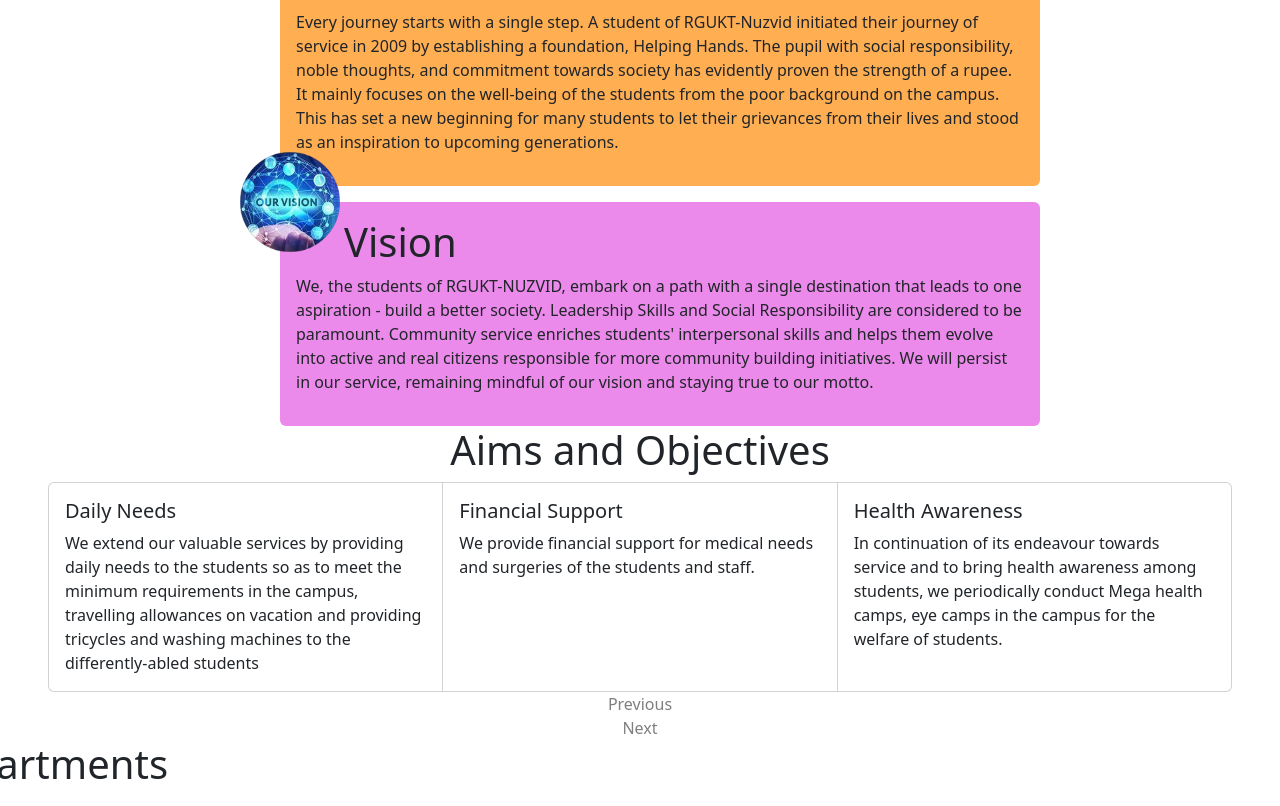
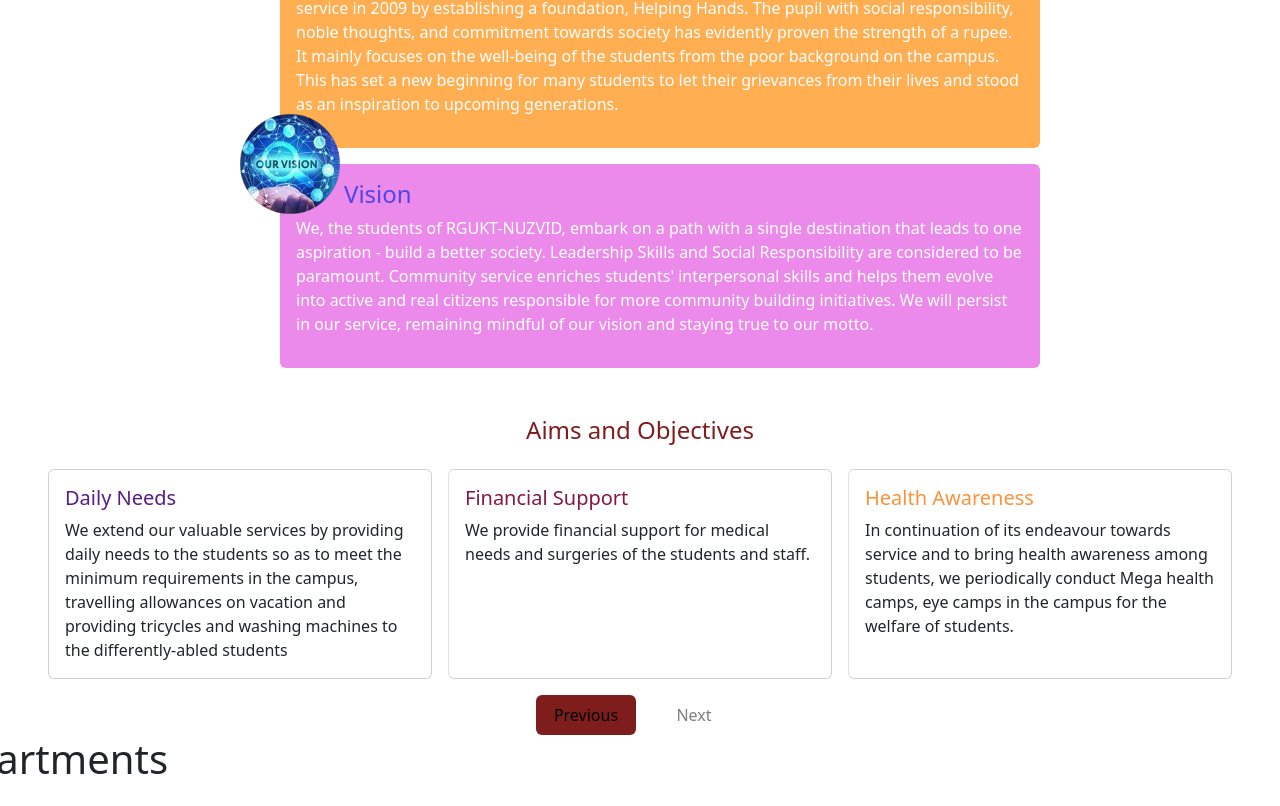
Before and after one commit to tej775/HH_website, a React (Create React App) app in the folder frontend/: page / in a window 1280 px wide. Shown: the part 401-1207 px from the top of the page. Built offline with nearby package versions, Linux system fonts and the light colour scheme.

Commit message:
about changed

```diff
--- a/frontend/src/App.css
+++ b/frontend/src/App.css
@@ -9,3 +9,11 @@
     padding: 5px;
     border-radius: 5px;
 }
+.heading_size{
+    font-size: 1.5rem;
+}
+.card-hover-grey:hover {
+  background-color: #6c757d !important; /* Bootstrap secondary grey */
+  color: white; /* optional, if you want text to contrast */
+  transition: background-color 0.3s ease; /* smooth effect */
+}
--- a/frontend/src/components/AboutUs.js
+++ b/frontend/src/components/AboutUs.js
@@ -7,12 +7,13 @@ export default function AboutUs() {
       style={{ paddingTop: "180px" }}
       className="d-flex flex-column justify-content-center align-items-center px-3 px-md-5"
     >
-      <h1 style={{ marginBottom: "96px" }}>
+      <h1 className="heading_size" style={{ marginBottom: "96px"
+      }} >
         A helping hand can be ray of sunshine in a cloudy world
       </h1>
       <div
         className="about_2"
-        style={{ marginTop: "15px", width: "100%", maxWidth: "800px" }}
+        style={{ marginTop: "15px", width: "100%", maxWidth: "800px",color:"white" }}
       >
         <div className="d-flex position-relative">
           <img
@@ -32,7 +33,7 @@ export default function AboutUs() {
             className="p-3 rounded"
             style={{ backgroundColor: "#ffae52", flex: 1, marginLeft: "40px" }}
           >
-            <h1 className="ps-md-5">Evolution</h1>
+            <h1 className="ps-md-5 heading_size" style={{color:"#9f1239"}}>Evolution</h1>
             <p>
               Every journey starts with a single step. A student of RGUKT-Nuzvid
               initiated their journey of service in 2009 by establishing a
@@ -64,7 +65,7 @@ export default function AboutUs() {
             className="p-3 rounded"
             style={{ backgroundColor: "#eb8aeb", flex: 1, marginLeft: "40px" }}
           >
-            <h1 className="ps-md-5">Vision</h1>
+            <h1 className="ps-md-5 heading_size" style={{color:"#4f46e5"}}>Vision</h1>
             <p>
               We, the students of RGUKT-NUZVID, embark on a path with a single
               destination that leads to one aspiration - build a better society.
@@ -78,20 +79,20 @@ export default function AboutUs() {
           </div>
         </div>
       </div>
-      <h1>Aims and Objectives</h1>
+      <h1 className="heading_size mt-md-5" style={{color:"#7f1d1d"}}>Aims and Objectives</h1>
       <div
         id="carouselExampleAutoplaying"
-        class="carousel slide"
+        class="carousel slide mt-md-3"
         data-bs-ride="carousel"
         data-bs-wrap="true"
         data-bs-interval="3000"
       >
         <div class="carousel-inner">
           <div class="carousel-item active">
-            <div class="card-group">
-              <div class="card">
+            <div class="card-group gap-md-3">
+              <div class="card card-hover-grey bg-white rounded">
                 <div class="card-body">
-                  <h5 class="card-title">Daily Needs</h5>
+                  <h5 class="card-title" style={{color:"#581c87"}}>Daily Needs</h5>
                   <p class="card-text">
                     We extend our valuable services by providing daily needs to
                     the students so as to meet the minimum requirements in the
@@ -101,18 +102,18 @@ export default function AboutUs() {
                   </p>
                 </div>
               </div>
-              <div class="card">
+              <div class="card border-start card-hover-grey bg-white rounded">
                 <div class="card-body">
-                  <h5 class="card-title">Financial Support</h5>
+                  <h5 class="card-title" style={{color:"#831843"}}>Financial Support</h5>
                   <p class="card-text">
                     We provide financial support for medical needs and surgeries
                     of the students and staff.
                   </p>
                 </div>
               </div>
-              <div class="card">
+              <div class="card border-start card-hover-grey bg-white rounded">
                 <div class="card-body">
-                  <h5 class="card-title">Health Awareness</h5>
+                  <h5 class="card-title" style={{color:"#fb923c"}}>Health Awareness</h5>
                   <p class="card-text">
                     In continuation of its endeavour towards service and to
                     bring health awareness among students, we periodically
@@ -124,10 +125,10 @@ export default function AboutUs() {
             </div>
           </div>
           <div class="carousel-item">
-            <div class="card-group">
-              <div class="card">
+            <div class="card-group gap-md-3">
+              <div class="card card-hover-grey bg-white rounded ">
                 <div class="card-body">
-                  <h5 class="card-title">Anniversary Celebration</h5>
+                  <h5 class="card-title" style={{color:"#65a30d"}}>Anniversary Celebration</h5>
                   <p class="card-text">
                     On the eve of Mother Teresa's birthday, we celebrate our
                     anniversary every year to encourage and inspire our students
@@ -136,9 +137,9 @@ export default function AboutUs() {
                   </p>
                 </div>
               </div>
-              <div class="card">
+              <div class="card card-hover-grey bg-white rounded border-start">
                 <div class="card-body">
-                  <h5 class="card-title">Blood Donation</h5>
+                  <h5 class="card-title" style={{color:"#06b6d4"}}>Blood Donation</h5>
                   <p class="card-text">
                     We organize blood donation camps inside the campus in
                     collaboration with other community-level
@@ -146,9 +147,9 @@ export default function AboutUs() {
                   </p>
                 </div>
               </div>
-              <div class="card">
+              <div class="card card-hover-grey bg-white rounded border-end">
                 <div class="card-body">
-                  <h5 class="card-title">Recruitment of Volunteers</h5>
+                  <h5 class="card-title" style={{color:"#a21caf"}}>Recruitment of Volunteers</h5>
                   <p class="card-text">
                     To recruit new volunteers to ensure adequate participation
                     by them in achieving the objects of the Society.
@@ -158,34 +159,39 @@ export default function AboutUs() {
             </div>
           </div>
         </div>
+        <div className="d-flex justify-content-center mt-md-3 gap-md-2">
         <button
-          class="carousel-control-prev"
+          class="carousel-control-prev btn btn-primary p-2"
           type="button"
           data-bs-target="#carouselExampleAutoplaying"
           data-bs-slide="prev"
           style={{
             position: "relative",
             bottom: "0",
-            width: "100%",
+           display:"inline-block",
             color: "black",
+            width:"100px",
+            opacity:1,
+            backgroundColor:"rgba(127, 29, 29, 1)"
           }}
         >
           Previous
         </button>
         <button
-          class="carousel-control-next"
+          class="carousel-control-next btn btn-primary p-2"
           type="button"
           data-bs-target="#carouselExampleAutoplaying"
           data-bs-slide="next"
           style={{
             position: "relative",
             bottom: "0",
-            width: "100%",
+            display:"inline-block",
             color: "black",
+            width:"100px"
           }}
         >
           Next
-        </button>
+        </button></div>
       </div>
       <div className="departments">
         <h1>Departments</h1>
@@ -203,7 +209,7 @@ export default function AboutUs() {
         >
           <img
             src="/images/charity.jpg"
-            alt=""
+            alt="" height="750px" width="750px"
             className="col-md-6 img-fluid "
             style={{
               borderTopLeftRadius: "50%",
--- a/frontend/src/index.css
+++ b/frontend/src/index.css
@@ -5,6 +5,7 @@ body {
     sans-serif;
   -webkit-font-smoothing: antialiased;
   -moz-osx-font-smoothing: grayscale;
+  font-size: 16px;
 }
 
 code {
```
Also changed, not shown: 1 other file (tests, documents, lock files or other folders).
